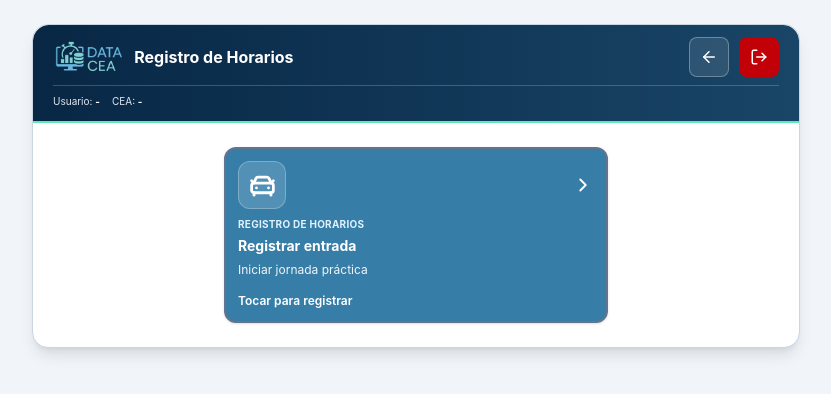
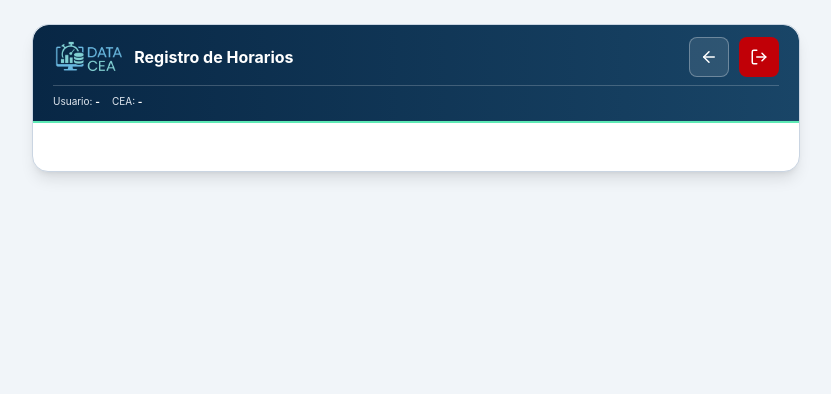
Before and after one commit to YulianoB/DATA-CEA, a Next.js app: page /instructor/practica/horarios in a window 1280 px wide. Shown: the top 394 px of the page, without its empty margins (224-1055 px from the left). Built offline with nearby package versions, Linux system fonts and the light colour scheme; sample sign-in values are in the browser's storage.

Commit message:
Mostrar bloqueo de jornadas anteriores en modulo instructor

```diff
--- a/app/instructor/practica/horarios/page.js
+++ b/app/instructor/practica/horarios/page.js
@@ -289,6 +289,9 @@ export default function HorariosPracticaPage() {
       null
     )
 
+  const [jornadaPendiente, setJornadaPendiente] = useState(null)
+  const [validacionJornadaLista, setValidacionJornadaLista] = useState(false)
+
   // ==========================================================
   // Entrada
   // ==========================================================
@@ -605,6 +608,8 @@ export default function HorariosPracticaPage() {
 
             const json =
               await res.json()
+            setValidacionJornadaLista(true)
+            setJornadaPendiente(json?.jornada_pendiente || null)
 
             if (
               !res.ok ||
@@ -829,7 +834,7 @@ export default function HorariosPracticaPage() {
                 'Error consultando jornada:',
                 json
               )
-
+              setValidacionJornadaLista(false)
               return
             }
 
@@ -870,6 +875,7 @@ export default function HorariosPracticaPage() {
               'Error consultando jornada abierta:',
               error
             )
+            setValidacionJornadaLista(false)
           }
         }
 
@@ -1585,6 +1591,8 @@ export default function HorariosPracticaPage() {
     async () => {
       if (
         !puedeRegistrarEntrada ||
+        !validacionJornadaLista ||
+        jornadaPendiente ||
         guardando ||
         !user ||
         !nitActual
@@ -1711,6 +1719,9 @@ export default function HorariosPracticaPage() {
             )
           }
 
+          if (json?.codigo === 'JORNADA_ANTERIOR_ABIERTA') {
+            setJornadaPendiente(json.jornada_pendiente || null)
+          }
           toast.error(
             json
               ?.message ||
@@ -2011,9 +2022,22 @@ export default function HorariosPracticaPage() {
         <EncabezadoPractica titulo="Registro de Horarios" usuario={user.nombreCompleto} cea={user.nombreEmpresa} onRegresar={() => router.push('/instructor/practica')} onCerrarSesion={handleLogout} />
         <main className="px-3 py-4 sm:px-6 sm:py-6">
 
-        {!tengoAbierta && <TarjetaHorarioPractica tipo="entrada" onClick={() => setModalHorario('entrada')} />}
-
-        {!tengoAbierta && modalHorario === 'entrada' && (
+        {!tengoAbierta && jornadaPendiente && (
+          <section role="alert" className="mb-4 rounded-xl border border-red-300 bg-red-50 p-4 text-sm text-slate-800">
+            <h3 className="font-bold text-red-800">No es posible registrar una nueva jornada</h3>
+            <p className="mt-2">Se identificó una jornada anterior que no fue cerrada.</p>
+            <div className="mt-3 rounded-lg bg-white p-3">
+              <p className="text-xs text-slate-500">Fecha de jornada pendiente</p>
+              <p className="font-bold">{String(jornadaPendiente.fecha_entrada || '').split('-').reverse().join('/')}</p>
+              <p className="mt-2 text-xs text-slate-500">Estado</p>
+              <p className="font-semibold text-amber-700">Abierto</p>
+            </div>
+            <p className="mt-3">Para habilitar un nuevo registro de entrada, comuníquese con el área administrativa del CEA. Allí revisarán la novedad y actualizarán el estado de la jornada pendiente.</p>
+          </section>
+        )}
+        {!tengoAbierta && validacionJornadaLista && !jornadaPendiente && <TarjetaHorarioPractica tipo="entrada" onClick={() => setModalHorario('entrada')} />}
+
+        {!tengoAbierta && validacionJornadaLista && !jornadaPendiente && modalHorario === 'entrada' && (
           <ModalHorarioPractica tipo="entrada" onCerrar={() => setModalHorario(null)}>
           <div className="border rounded-lg shadow-sm">
 
```
